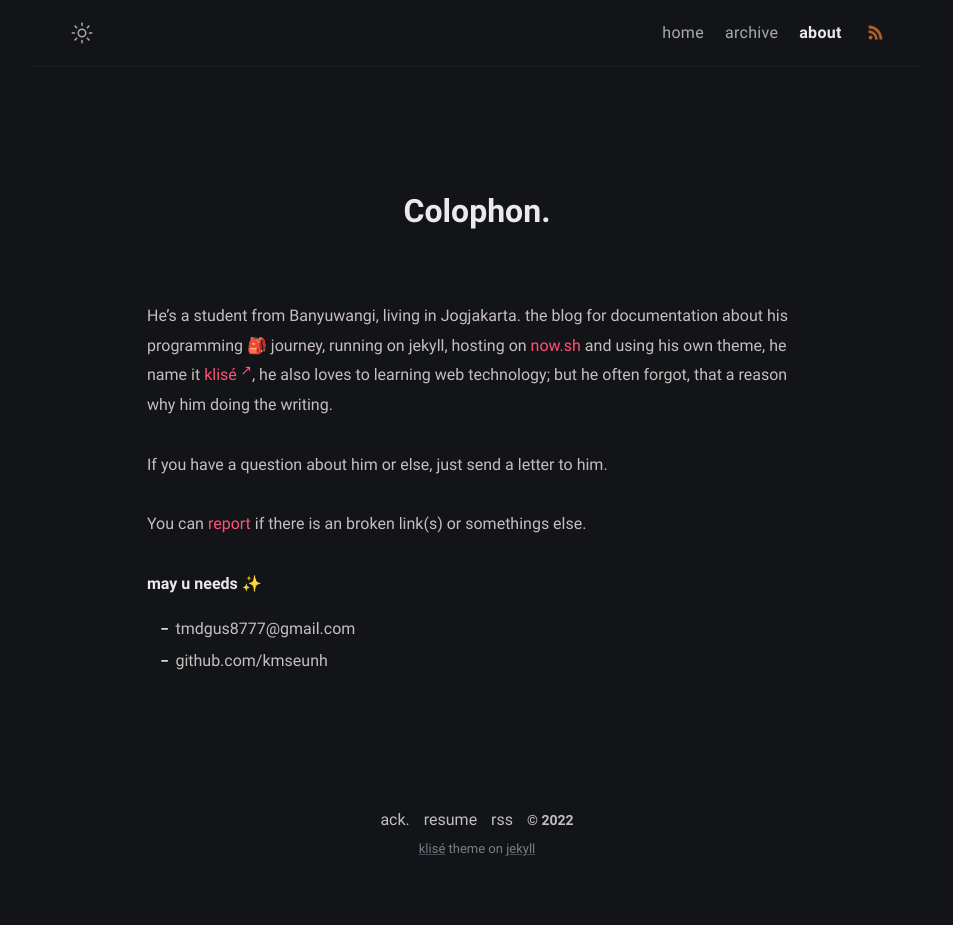
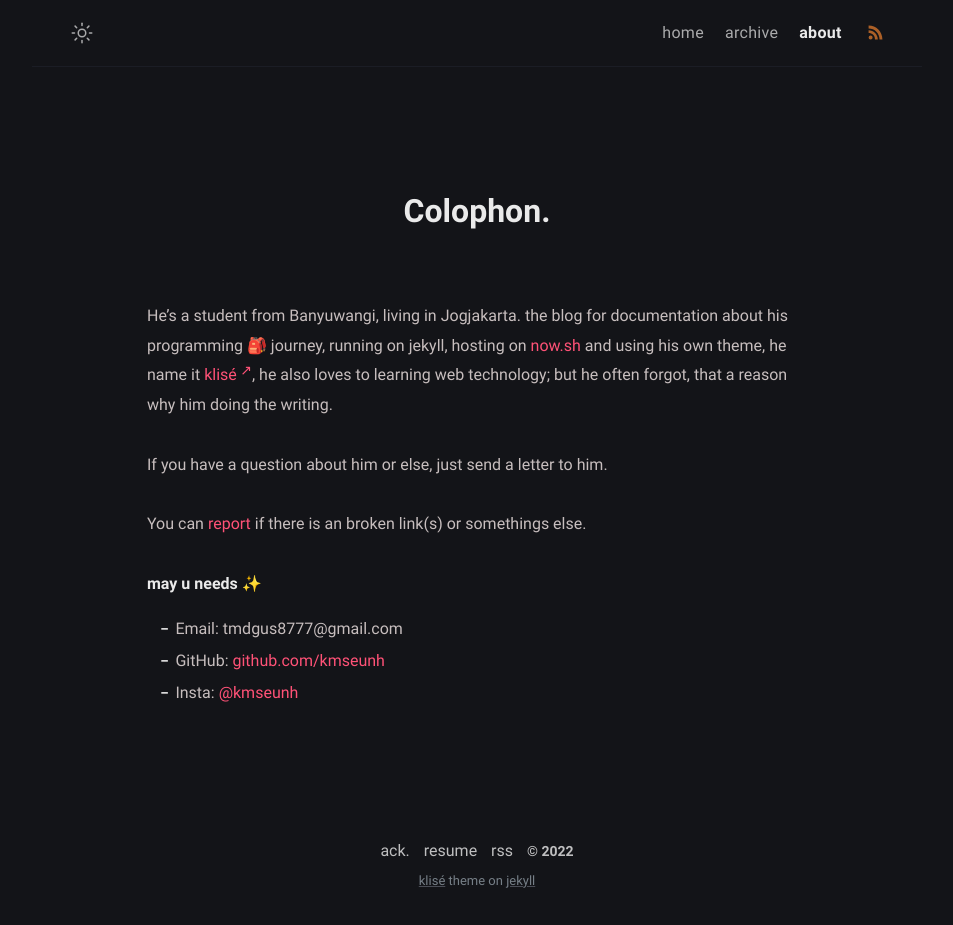
Before and after one commit to kmseunh/kmseunh.github.io, a Jekyll site: the page built from about.md, in a window 1280 px wide. Shown: the whole page, without its empty margins (163-1116 px from the left). Built offline with Jekyll 4.4.1, drawn with Linux system fonts in a browser that asks for light colours; before the commit the page ends 900 px from its top, so only the background shows below that.

Commit message:
edit about.md

```diff
--- a/about.md
+++ b/about.md
@@ -14,5 +14,6 @@ You can [report](http://github.com/piharpi/jekyll-klise/issues/new) if there is
 
 **may u needs ✨**
 
-- {{ site.author.email }}
-- github.com/{{ site.author.github }}
+- Email: {{ site.author.email }}
+- GitHub: [github.com/{{ site.author.github }}](https://github.com/kmseunh)
+-  Insta: [@kmseunh](https://www.instagram.com/kmseunh/)
```
